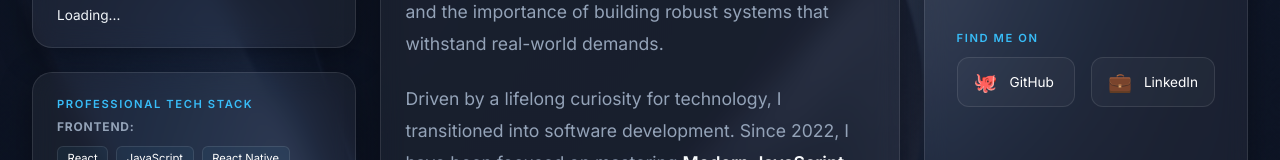
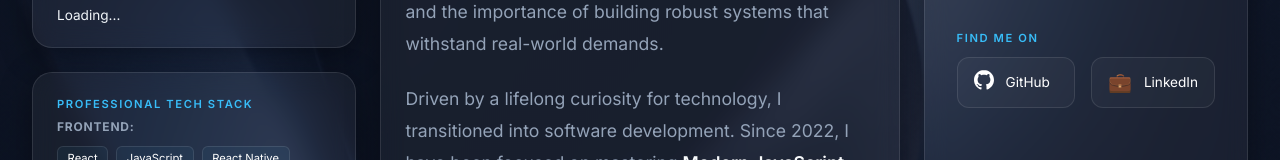
Before and after one commit to AdiCampan/my_page, a React (Create React App) app: page / in a window 1280 px wide. Shown: the part 385-545 px from the top of the page. Built offline with nearby package versions, Linux system fonts and the light colour scheme; no server answers.

Commit message:
chage icons files

```diff
--- a/public/index.html
+++ b/public/index.html
@@ -1,14 +1,12 @@
 <!DOCTYPE html>
 <html lang="en">
+
 <head>
   <meta charset="utf-8" />
-    <link rel="icon" href="%PUBLIC_URL%/favicon.ico" />
+  <link rel="icon" href="%PUBLIC_URL%/favicon.png" />
   <meta name="viewport" content="width=device-width, initial-scale=1" />
   <meta name="theme-color" content="#000000" />
-    <meta
-      name="description"
-      content="Web site created using create-react-app"
-    />
+  <meta name="description" content="Web site created using create-react-app" />
   <link rel="apple-touch-icon" href="%PUBLIC_URL%/logo192.png" />
   <!--
       manifest.json provides metadata used when your web app is installed on a
@@ -24,8 +22,9 @@
       work correctly both with client-side routing and a non-root public URL.
       Learn how to configure a non-root public URL by running `npm run build`.
     -->
-    <title>React App</title>
+  <title>Adrian Campan | Full Stack Developer</title>
 </head>
+
 <body>
   <noscript>You need to enable JavaScript to run this app.</noscript>
   <div id="root"></div>
@@ -40,4 +39,5 @@
       To create a production bundle, use `npm run build` or `yarn build`.
     -->
 </body>
+
 </html>
--- a/src/App.js
+++ b/src/App.js
@@ -12,7 +12,15 @@
   ];
 
   const socialLinks = [
-    { icon: "🐙", label: "GitHub", link: "https://github.com/AdiCampan" },
+    {
+      icon: (
+        <svg width="20" height="20" viewBox="0 0 24 24" fill="currentColor">
+          <path d="M12 0c-6.626 0-12 5.373-12 12 0 5.302 3.438 9.8 8.207 11.387.599.111.793-.261.793-.577v-2.234c-3.338.726-4.042-1.416-4.042-1.416-.546-1.387-1.333-1.756-1.333-1.756-1.089-.745.083-.729.083-.729 1.205.084 1.839 1.237 1.839 1.237 1.07 1.834 2.807 1.304 3.492.997.107-.775.418-1.305.762-1.604-2.665-.305-5.467-1.334-5.467-5.931 0-1.311.469-2.381 1.236-3.221-.124-.303-.535-1.524.117-3.176 0 0 1.008-.322 3.301 1.23.957-.266 1.983-.399 3.003-.404 1.02.005 2.047.138 3.006.404 2.291-1.552 3.297-1.23 3.297-1.23.653 1.653.242 2.874.118 3.176.77.84 1.235 1.911 1.235 3.221 0 4.609-2.807 5.624-5.479 5.921.43.372.823 1.102.823 2.222v3.293c0 .319.192.694.801.576 4.765-1.589 8.199-6.086 8.199-11.386 0-6.627-5.373-12-12-12z" />
+        </svg>
+      ),
+      label: "GitHub",
+      link: "https://github.com/AdiCampan"
+    },
     { icon: "💼", label: "LinkedIn", link: "https://www.linkedin.com/in/adrian-campan-244613232/" }
   ];
 
```
Also changed, not shown: public/favicon.png (added). Lines whose indentation alone changed are shown as unchanged.
